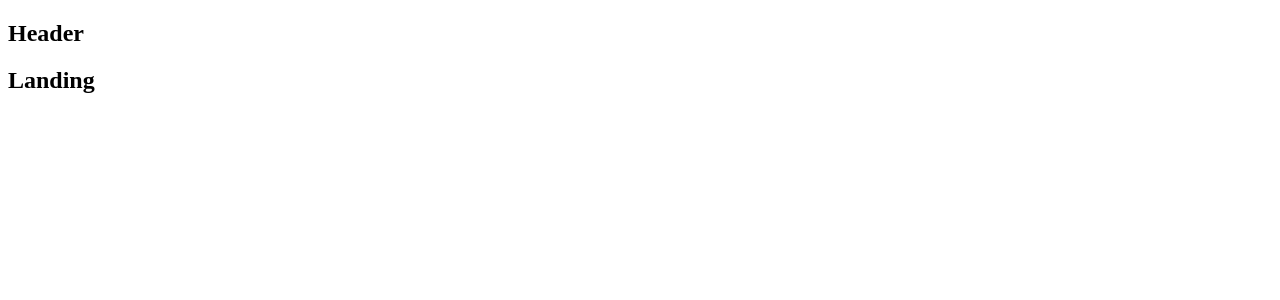
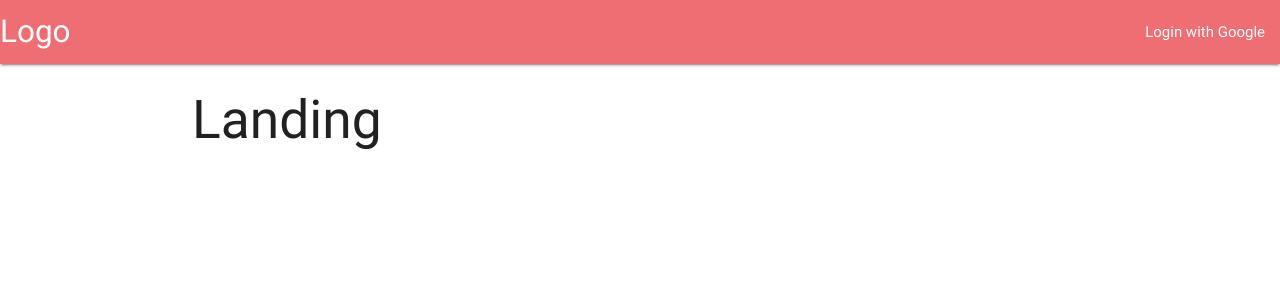
Before and after one commit to hyperion-labs/lookup-bot, a React (Create React App) app in the folder client/: page / in a window 1280 px wide. Shown: the top 300 px of the page. Built offline with nearby package versions, Linux system fonts and the light colour scheme; no server answers.

Commit message:
wired up auth ping to server from client for current user and added redux-logger

```diff
--- /dev/null
+++ b/client/src/App.js
@@ -0,0 +1,52 @@
+/* Variables ==================================================================== */
+// libraries
+import React, { Component } from 'react';
+import { BrowserRouter, Route } from 'react-router-dom';
+import { connect } from 'react-redux';
+import PropTypes from 'prop-types';
+
+// custom
+import { Header } from './components';
+import * as actions from './actions';
+
+const Dashboard = () => <h2>Dashboard</h2>;
+const SurveyNew = () => <h2>SurveyNew</h2>;
+const Landing = () => <h2>Landing</h2>;
+
+/* Redux ==================================================================== */
+
+const mapDispatchToProps = {
+  fetchUser: actions.fetchUser,
+};
+
+/* App ==================================================================== */
+class App extends Component {
+  componentDidMount() {
+    const { fetchUser } = this.props;
+    fetchUser();
+  }
+
+  render() {
+    return (
+      <div>
+        <BrowserRouter>
+          <div>
+            <Header />
+            <div className="container">
+              <Route exact path="/" component={Landing} />
+              <Route exact path="/surveys" component={Dashboard} />
+              <Route path="/surveys/new" component={SurveyNew} />
+            </div>
+          </div>
+        </BrowserRouter>
+      </div>
+    );
+  }
+}
+
+App.propTypes = {
+  fetchUser: PropTypes.func.isRequired,
+};
+
+/* export ==================================================================== */
+export default connect(null, mapDispatchToProps)(App);
--- /dev/null
+++ b/client/src/actions/index.js
@@ -0,0 +1,10 @@
+// Libraries
+import axios from 'axios';
+
+// Custom
+import { FETCH_USER } from './types';
+
+export const fetchUser = () => async (dispatch) => {
+  const res = await axios.get('/auth/current_user');
+  dispatch({ type: FETCH_USER, payload: res.data });
+};
--- /dev/null
+++ b/client/src/actions/types.js
@@ -0,0 +1 @@
+export const FETCH_USER = 'FETCH_USER';
--- a/client/src/components/App.js
+++ /dev/null
@@ -1,24 +0,0 @@
-import React from 'react';
-import { BrowserRouter, Route } from 'react-router-dom';
-
-const Header = () => <h2>Header</h2>;
-const Dashboard = () => <h2>Dashboard</h2>;
-const SurveyNew = () => <h2>SurveyNew</h2>;
-const Landing = () => <h2>Landing</h2>;
-
-const App = () => {
-  return (
-    <div>
-      <BrowserRouter>
-        <div>
-          <Header />
-          <Route exact path="/" component={Landing} />
-          <Route exact path="/surveys" component={Dashboard} />
-          <Route path="/surveys/new" component={SurveyNew} />
-        </div>
-      </BrowserRouter>
-    </div>
-  );
-};
-
-export default App;
--- /dev/null
+++ b/client/src/components/Header.js
@@ -0,0 +1,16 @@
+import React, { Component } from 'react';
+
+export default class Header extends Component {
+  render() {
+    return (
+      <nav>
+        <div className="nav-wrapper">
+          <a href="/" className="brand-logo">Logo</a>
+          <ul id="nav-mobile" className="right">
+            <li><a href="/">Login with Google</a></li>
+          </ul>
+        </div>
+      </nav>
+    );
+  }
+}
--- /dev/null
+++ b/client/src/components/index.js
@@ -0,0 +1,5 @@
+import Header from './Header';
+
+export {
+  Header,
+};
--- a/client/src/index.js
+++ b/client/src/index.js
@@ -4,14 +4,28 @@ import React from 'react';
 import ReactDom from 'react-dom';
 import { createStore, applyMiddleware } from 'redux';
 import { Provider } from 'react-redux';
+import 'materialize-css/dist/css/materialize.min.css';
+import reduxThunk from 'redux-thunk';
+import logger from 'redux-logger';
 
 // custom
-import App from './components/App';
+import App from './App';
 import reducers from './reducers';
 
 /* App ==================================================================== */
+// middleware
+const middleware = [reduxThunk];
+
+if (process.env.NODE_ENV === 'development') {
+  middleware.push(logger);
+}
+
 // redux
-const store = createStore(reducers, {}, applyMiddleware());
+const store = createStore(
+  reducers,
+  {},
+  applyMiddleware(...middleware),
+);
 
 ReactDom.render(
   <Provider store={store}>
--- a/client/src/reducers/authReducer.js
+++ b/client/src/reducers/authReducer.js
@@ -1,7 +1,10 @@
-const initialState = {};
+import { FETCH_USER } from '../actions/types';
 
-export default (state = initialState, action) => {
+export default (state = null, action) => {
   switch (action.type) {
+    case FETCH_USER:
+      return action.payload || false;
+
     default:
       return state;
   }
```
Also changed, not shown: client/package.json (+8 -2 lines), client/.eslintrc.js, 2 other files (tests, documents, lock files or other folders).
